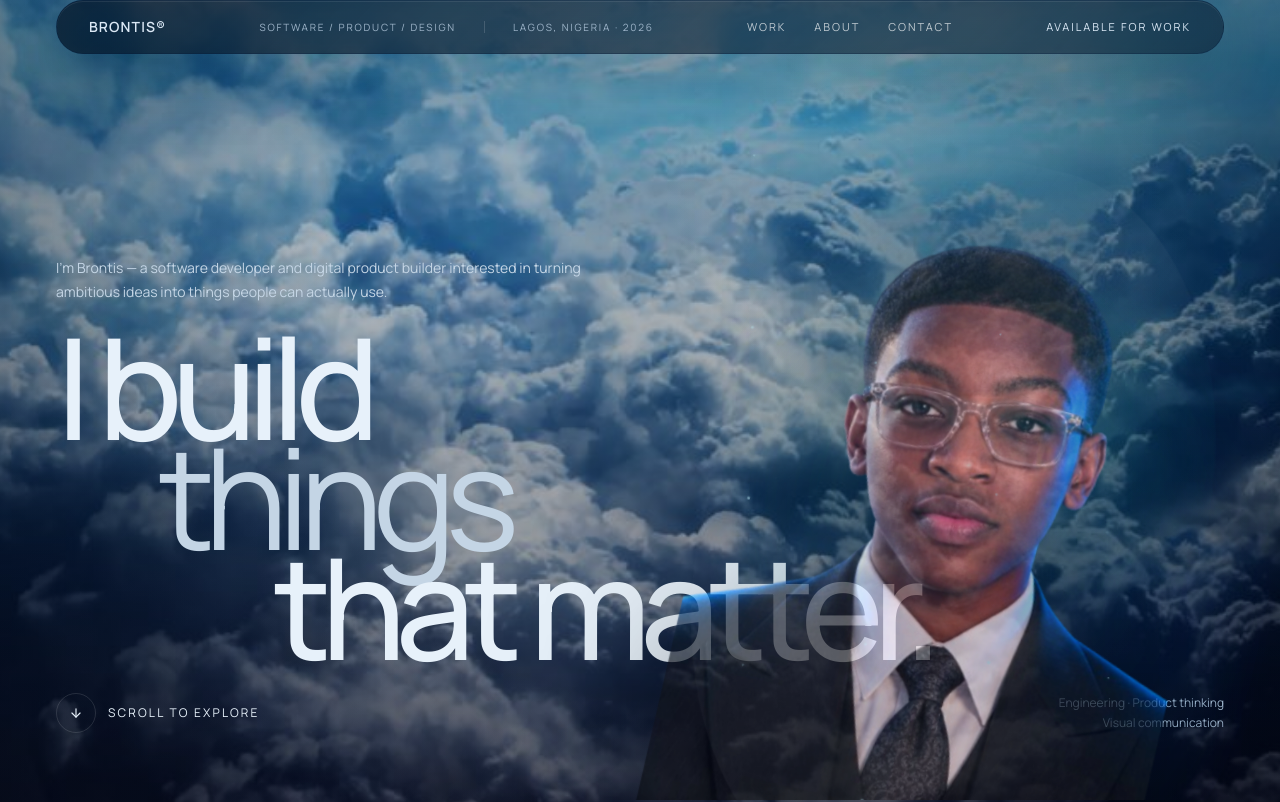
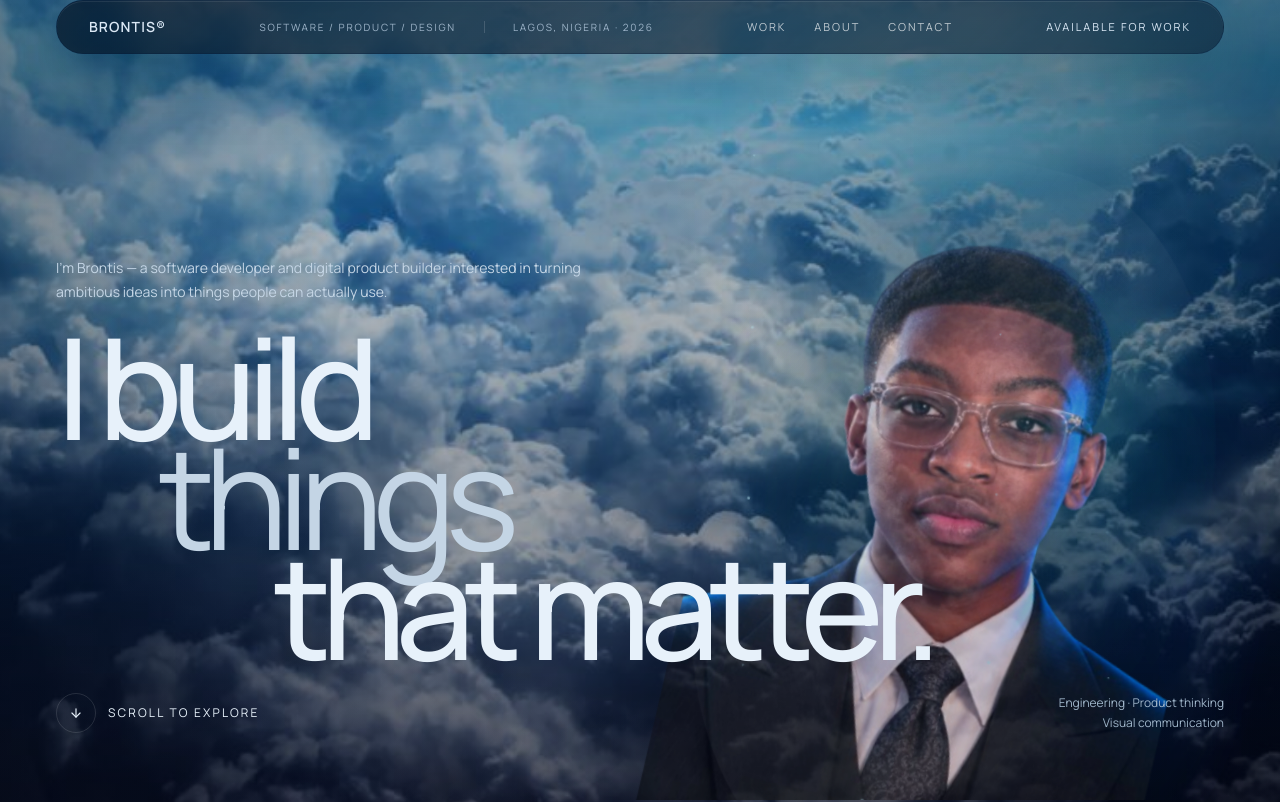
Before and after one commit to Bront888/brontis, a React (Vite) app: page / in a window 1280 px wide. Shown: the top 802 px of the page. Built offline with nearby package versions, Linux system fonts and the light colour scheme.

Commit message:
fix: keep portrait behind content

```diff
--- a/src/App.tsx
+++ b/src/App.tsx
@@ -43,7 +43,8 @@ export default function App() {
     <main className="relative isolate min-h-screen overflow-x-hidden bg-transparent text-[#e7f1fa]">
       <div aria-hidden="true" className="pointer-events-none portfolio-bg" />
       <PortraitPresence />
-      <Header />
+      <div className="relative z-10">
+        <Header />
 
       <section className="mx-auto flex min-h-[88vh] max-w-[1400px] flex-col justify-between px-5 pb-8 pt-24 sm:min-h-[92vh] sm:px-10 sm:pb-10 sm:pt-28 lg:px-14">
 
@@ -513,6 +514,7 @@ export default function App() {
           <a href="mailto:chinedumjideofor@gmail.com" className="transition hover:text-white">Email</a>
         </div>
       </footer>
+      </div>
     </main>
   );
 }
```
